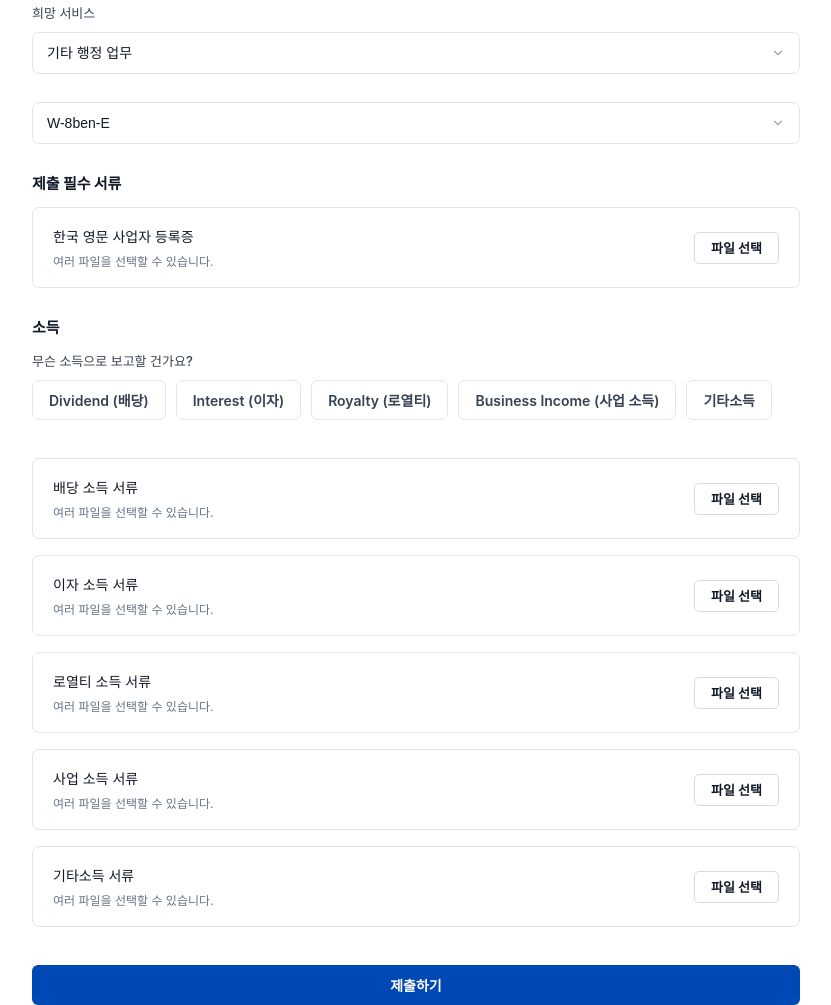
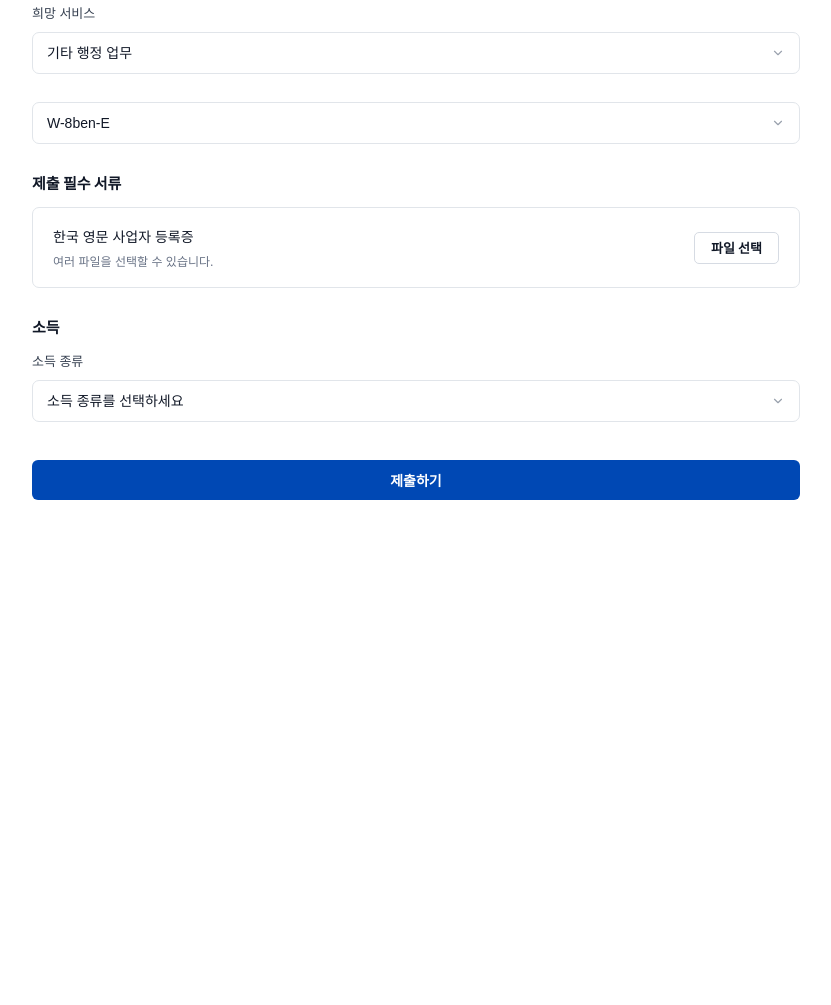
Before and after one commit to chagpts/gaon, a plain HTML site: page other/w8_1.html in a window 1280 px wide. Shown: the part 456-1461 px from the top of the page, without its empty margins (224-1055 px from the left). After the commit the page ends 956 px from the top, so only its background shows below. Drawn offline with Linux system fonts and the light colour scheme.

Commit message:
Update w8_1.html

```diff
--- a/other/w8_1.html
+++ b/other/w8_1.html
@@ -246,57 +246,13 @@
       margin-bottom: 28px;
     }
 
-    .income-options {
-      display: flex;
-      flex-wrap: wrap;
-      gap: 10px;
-    }
-
-    .income-option {
-      position: relative;
-    }
-
-    .income-option input {
-      position: absolute;
-      opacity: 0;
-      pointer-events: none;
-    }
-
-    .income-option span {
-      min-height: 40px;
-      display: inline-flex;
-      align-items: center;
-      justify-content: center;
-      padding: 0 16px;
-      border: 1px solid #e1e5ea;
-      border-radius: 7px;
-      background: #fff;
-      color: #374151;
-      font-size: 14px;
-      font-weight: 600;
-      cursor: pointer;
-      transition: border-color .15s ease, background-color .15s ease, color .15s ease;
-      user-select: none;
-    }
-
-    .income-option input:checked + span {
-      border-color: #0048b4;
-      background: #eef5ff;
-      color: #0048b4;
-      box-shadow: inset 0 0 0 1px #0048b4;
-    }
-
-    .income-option input:focus-visible + span {
-      outline: 2px solid #99c2ff;
-      outline-offset: 2px;
-    }
-
     .income-file-group {
+      display: none;
       margin-bottom: 16px;
     }
 
-    .income-file-group:last-child {
-      margin-bottom: 0;
+    .income-file-group.active {
+      display: block;
     }
 
     .submit {
@@ -416,37 +372,18 @@
           <h2 class="income-section-title">소득</h2>
 
           <div class="field">
-            <span class="section-label">무슨 소득으로 보고할 건가요?</span>
-
-            <div class="income-options" role="group" aria-label="소득 종류 단일 선택">
-              <label class="income-option">
-                <input type="radio" name="income_type" value="dividend" required />
-                <span>Dividend (배당)</span>
-              </label>
-
-              <label class="income-option">
-                <input type="radio" name="income_type" value="interest" />
-                <span>Interest (이자)</span>
-              </label>
-
-              <label class="income-option">
-                <input type="radio" name="income_type" value="royalty" />
-                <span>Royalty (로열티)</span>
-              </label>
-
-              <label class="income-option">
-                <input type="radio" name="income_type" value="business_income" />
-                <span>Business Income (사업 소득)</span>
-              </label>
-
-              <label class="income-option">
-                <input type="radio" name="income_type" value="other_income" />
-                <span>기타소득</span>
-              </label>
-            </div>
+            <label for="income-type">소득 종류</label>
+            <select id="income-type" name="income_type" required>
+              <option value="">소득 종류를 선택하세요</option>
+              <option value="dividend">Dividend (배당)</option>
+              <option value="interest">Interest (이자)</option>
+              <option value="royalty">Royalty (로열티)</option>
+              <option value="business_income">Business Income (사업 소득)</option>
+              <option value="other_income">기타소득</option>
+            </select>
           </div>
 
-          <div class="income-file-group">
+          <div class="income-file-group" data-income-file="dividend">
             <div class="file-box">
               <div class="file-info">
                 <span class="file-name">배당 소득 서류</span>
@@ -467,7 +404,7 @@
             <ul class="file-list" id="dividend-file-list"></ul>
           </div>
 
-          <div class="income-file-group">
+          <div class="income-file-group" data-income-file="interest">
             <div class="file-box">
               <div class="file-info">
                 <span class="file-name">이자 소득 서류</span>
@@ -488,7 +425,7 @@
             <ul class="file-list" id="interest-file-list"></ul>
           </div>
 
-          <div class="income-file-group">
+          <div class="income-file-group" data-income-file="royalty">
             <div class="file-box">
               <div class="file-info">
                 <span class="file-name">로열티 소득 서류</span>
@@ -509,7 +446,7 @@
             <ul class="file-list" id="royalty-file-list"></ul>
           </div>
 
-          <div class="income-file-group">
+          <div class="income-file-group" data-income-file="business_income">
             <div class="file-box">
               <div class="file-info">
                 <span class="file-name">사업 소득 서류</span>
@@ -530,7 +467,7 @@
             <ul class="file-list" id="business-income-file-list"></ul>
           </div>
 
-          <div class="income-file-group">
+          <div class="income-file-group" data-income-file="other_income">
             <div class="file-box">
               <div class="file-info">
                 <span class="file-name">기타소득 서류</span>
@@ -575,12 +512,42 @@
       });
     }
 
+    function showSelectedIncomeFileUpload() {
+      const incomeTypeSelect = document.getElementById("income-type");
+      const incomeFileGroups = document.querySelectorAll(".income-file-group");
+
+      incomeTypeSelect.addEventListener("change", function () {
+        const selectedIncome = this.value;
+
+        incomeFileGroups.forEach(function (group) {
+          const fileInput = group.querySelector('input[type="file"]');
+          const fileList = group.querySelector(".file-list");
+
+          group.classList.remove("active");
+
+          if (fileInput) {
+            fileInput.value = "";
+          }
+
+          if (fileList) {
+            fileList.innerHTML = "";
+          }
+
+          if (group.dataset.incomeFile === selectedIncome) {
+            group.classList.add("active");
+          }
+        });
+      });
+    }
+
     renderSelectedFiles("business-files", "business-file-list");
     renderSelectedFiles("dividend-files", "dividend-file-list");
     renderSelectedFiles("interest-files", "interest-file-list");
     renderSelectedFiles("royalty-files", "royalty-file-list");
     renderSelectedFiles("business-income-files", "business-income-file-list");
     renderSelectedFiles("other-income-files", "other-income-file-list");
+
+    showSelectedIncomeFileUpload();
   </script>
 </body>
 </html>
```
